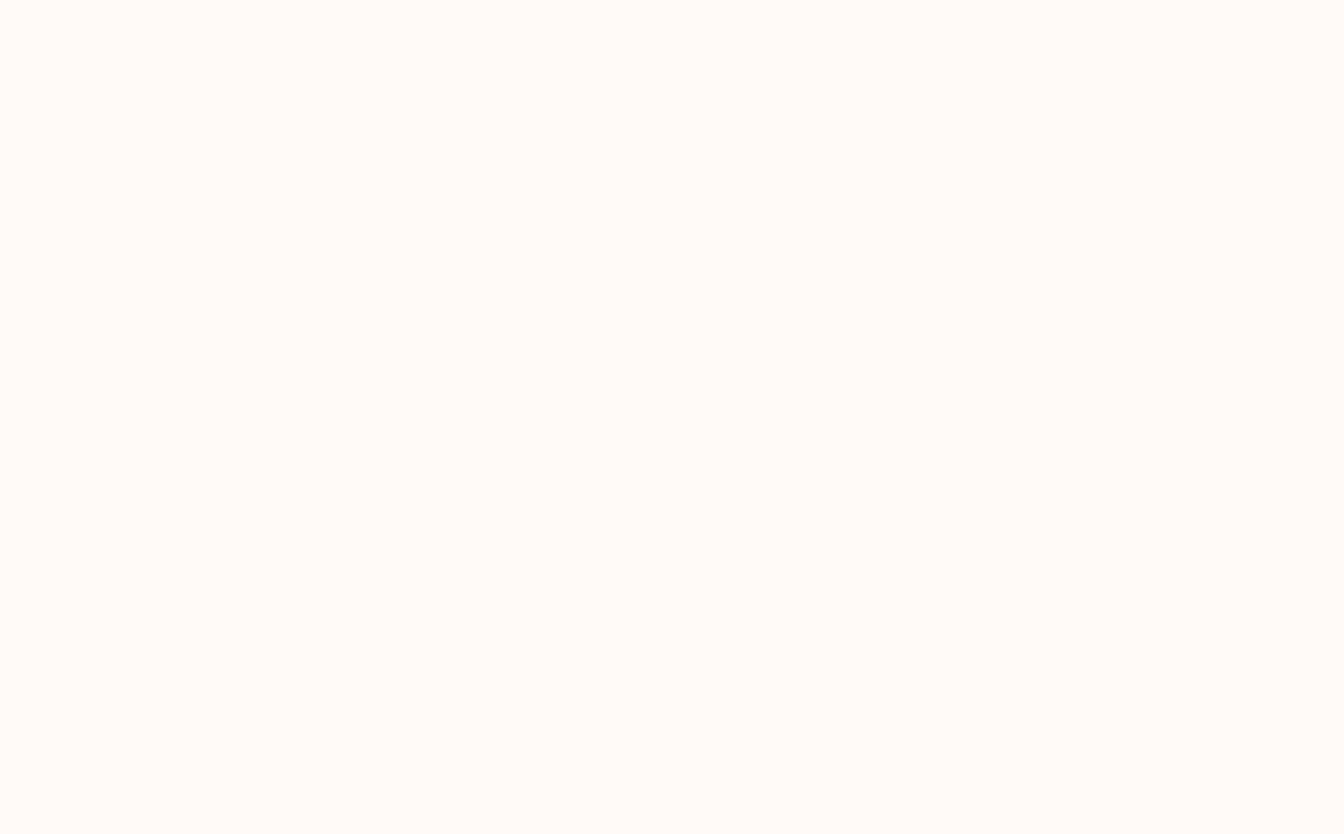
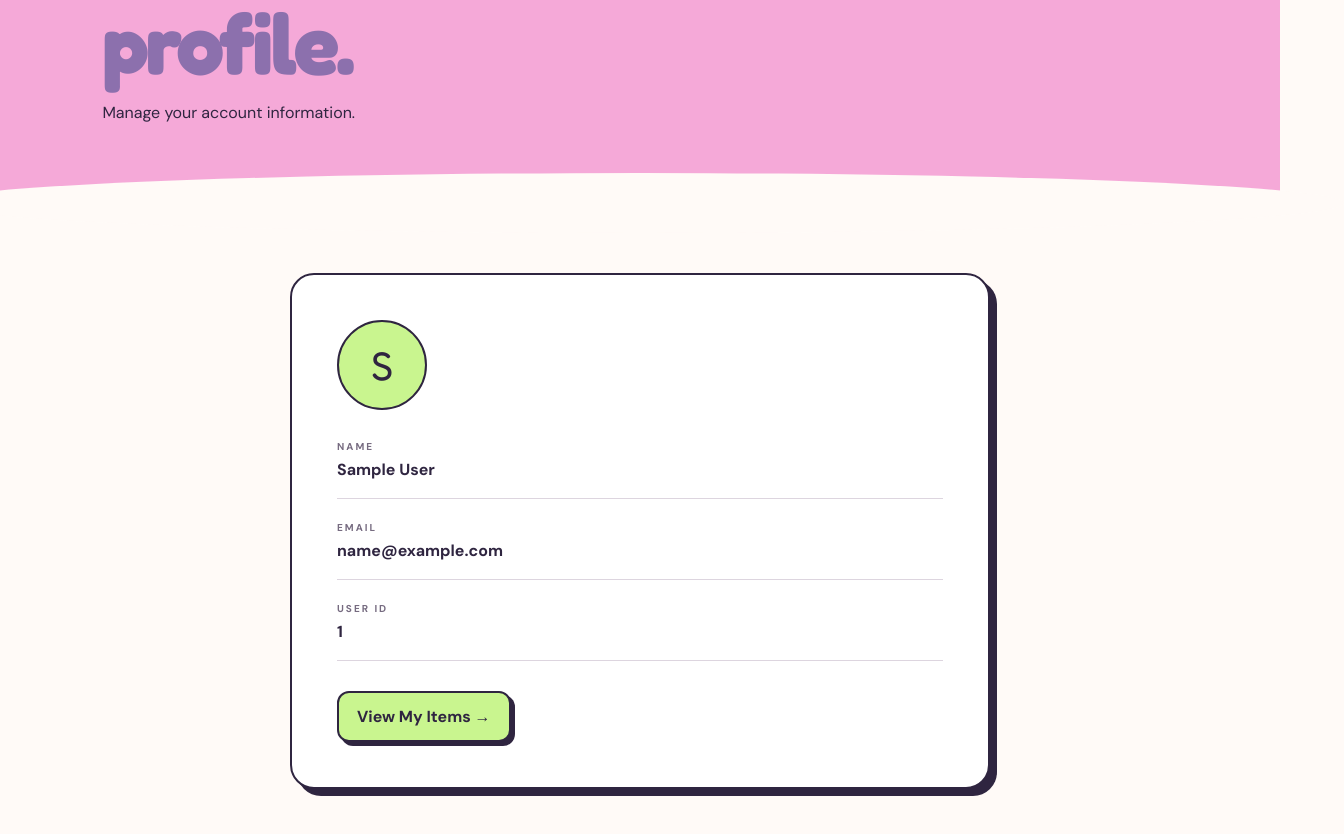
Before and after one commit to saniamirza5/Findora, a React (Vite) app: page /profile in a window 1280 px wide. Shown: the part 242-1076 px from the top of the page, 1344 px wide, since content can reach past the window. Before the commit the page ends 800 px from the top, so only its background shows below. Built offline with nearby package versions, Linux system fonts and the light colour scheme; no server answers; sample sign-in values are in the browser's storage.

Commit message:
Add user profile and logout

```diff
--- a/src/App.jsx
+++ b/src/App.jsx
@@ -10,6 +10,7 @@ import { AuthProvider } from "./context/AuthContext";
 import Navbar from "./components/Navbar";
 import ProtectedRoute from "./components/ProtectedRoute";
 
+import Profile from "./pages/Profile";
 import Landing from "./pages/Landing";
 import Login from "./pages/Login";
 import Register from "./pages/Register";
@@ -122,7 +123,11 @@ function AppLayout() {
 
         <Route
           path="/profile"
-          element={<h1>Profile</h1>}
+          element={
+            <ProtectedRoute>
+              <Profile />
+            </ProtectedRoute>
+          }
         />
 
       </Routes>
--- a/src/components/Navbar.jsx
+++ b/src/components/Navbar.jsx
@@ -76,9 +76,12 @@ function Navbar() {
           </>
         ) : (
           <>
-            <span className="navbar-user">
+            <Link
+              to="/profile"
+              className="navbar-user"
+            >
               Hi, {user?.name || "there"}!
-            </span>
+            </Link>
 
             <button
               type="button"
--- /dev/null
+++ b/src/pages/Profile.css
@@ -0,0 +1,108 @@
+.profile-page {
+  min-height: calc(100vh - 76px);
+  background: #fffaf7;
+  padding-bottom: 100px;
+}
+
+.profile-hero {
+  padding: 70px 8% 80px;
+  background: #f5a9d8;
+  position: relative;
+}
+
+.profile-hero::after {
+  content: "";
+  position: absolute;
+  bottom: -30px;
+  left: -5%;
+  width: 110%;
+  height: 60px;
+  background: #fffaf7;
+  border-radius: 50%;
+}
+
+.profile-hero h1 {
+  font-family: "Fredoka", sans-serif;
+  font-size: clamp(52px, 7vw, 85px);
+  line-height: 0.92;
+  letter-spacing: -3px;
+}
+
+.profile-hero h1 span {
+  color: #8c70ad;
+}
+
+.profile-hero > p:last-child {
+  margin-top: 20px;
+  font-size: 16px;
+}
+
+.profile-card {
+  max-width: 700px;
+  margin: 70px auto 0;
+  padding: 45px;
+  background: #ffffff;
+  border: 2px solid #2f2540;
+  border-radius: 24px;
+  box-shadow: 7px 7px 0 #2f2540;
+}
+
+.profile-avatar {
+  width: 90px;
+  height: 90px;
+  display: flex;
+  align-items: center;
+  justify-content: center;
+  margin-bottom: 30px;
+
+  background: #c9f58f;
+  border: 2px solid #2f2540;
+  border-radius: 50%;
+
+  font-family: "Fredoka", sans-serif;
+  font-size: 40px;
+}
+
+.profile-info {
+  display: flex;
+  flex-direction: column;
+  gap: 22px;
+}
+
+.profile-field {
+  padding-bottom: 18px;
+  border-bottom: 1px solid #ddd5df;
+}
+
+.profile-field small {
+  display: block;
+  margin-bottom: 6px;
+  font-size: 10px;
+  font-weight: 800;
+  letter-spacing: 2px;
+  color: #766b80;
+}
+
+.profile-field strong {
+  font-size: 16px;
+}
+
+.profile-items-button {
+  display: inline-block;
+  margin-top: 30px;
+  padding: 13px 18px;
+
+  background: #c9f58f;
+  color: #2f2540;
+
+  border: 2px solid #2f2540;
+  border-radius: 12px;
+
+  font-weight: 800;
+  text-decoration: none;
+  box-shadow: 4px 4px 0 #2f2540;
+}
+
+.profile-items-button:hover {
+  transform: translate(-1px, -1px);
+}
--- /dev/null
+++ b/src/pages/Profile.jsx
@@ -0,0 +1,73 @@
+import { Link } from "react-router-dom";
+import { useAuth } from "../context/AuthContext";
+import "./Profile.css";
+
+function Profile() {
+  const { user } = useAuth();
+
+  return (
+    <main className="profile-page">
+
+      <section className="profile-hero">
+
+        <p className="section-kicker">
+          YOUR FINDORA ✦
+        </p>
+
+        <h1>
+          Your
+          <br />
+          <span>profile.</span>
+        </h1>
+
+        <p>
+          Manage your account information.
+        </p>
+
+      </section>
+
+      <section className="profile-card">
+
+        <div className="profile-avatar">
+          {user?.name?.charAt(0).toUpperCase() || "U"}
+        </div>
+
+        <div className="profile-info">
+
+          <div className="profile-field">
+            <small>NAME</small>
+            <strong>
+              {user?.name || "Not available"}
+            </strong>
+          </div>
+
+          <div className="profile-field">
+            <small>EMAIL</small>
+            <strong>
+              {user?.email || "Not available"}
+            </strong>
+          </div>
+
+          <div className="profile-field">
+            <small>USER ID</small>
+            <strong>
+              {user?.userId || "Not available"}
+            </strong>
+          </div>
+
+        </div>
+
+        <Link
+          to="/my-items"
+          className="profile-items-button"
+        >
+          View My Items →
+        </Link>
+
+      </section>
+
+    </main>
+  );
+}
+
+export default Profile;
```
